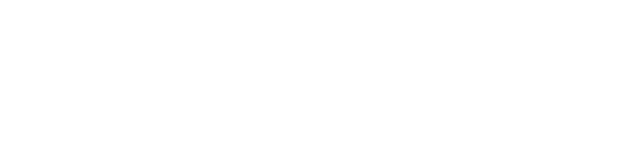
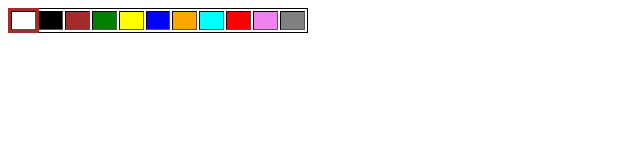
Before and after one commit to pbsphp/ShittyPixels, a plain HTML site: page client/index.html in a window 1280 px wide. Shown: the whole page, without its empty margins (0-640 px from the left). Drawn offline with Linux system fonts and the light colour scheme.

Commit message:
Add color chooser (palet)

```diff
--- a/client/index.html
+++ b/client/index.html
@@ -3,13 +3,41 @@
     <head>
         <meta charset="utf-8">
         <script type="text/javascript" src="./main.js"></script>
+        <link rel="stylesheet" type="text/css" href="main.css">
     </head>
     <body>
-        <canvas id="main-canvas" width="1000" height="500"></canvas>
+        <div>
+            <table id="palet-table" class="palet-table" border="1">
+            </table>
+        </div>
+
+        <div>
+            <canvas id="main-canvas" width="1000" height="500"></canvas>
+        </div>
 
         <script type="text/javascript">
+            // Hardcoded palet.
+            const paletConfig = [
+                "white",
+                "black",
+                "brown",
+                "green",
+                "yellow",
+                "blue",
+                "orange",
+                "cyan",
+                "red",
+                "violet",
+                "gray",
+            ];
+
+            const paletTable = document.getElementById("palet-table");
+            const paletManager = new PaletManager(paletTable, paletConfig);
+            paletManager.fillPaletTable();
+
             const canvas = document.getElementById("main-canvas");
-            const controller = new Controller(canvas);
+            const controller = new Controller(canvas, paletManager);
+
         </script>
     </body>
 </html>
--- /dev/null
+++ b/client/main.css
@@ -0,0 +1,13 @@
+.palet-table {
+    border: 1px solid black;
+    table-layout: fixed;
+    width: 300px;
+    height: 25px;
+}
+
+.palet-cell {
+}
+
+.pallet-cell-selected {
+    outline: 3px solid brown;
+}
--- a/client/main.js
+++ b/client/main.js
@@ -45,7 +45,7 @@ class CanvasWrapper {
 
 
 class Controller {
-    constructor(canvas) {
+    constructor(canvas, paletManager) {
         this.connect = this.connect.bind(this);
         this.handleMessage = this.handleMessage.bind(this);
         this.handleCanvasClick = this.handleCanvasClick.bind(this);
@@ -58,6 +58,8 @@ class Controller {
         this.sock = new WebSocket(WEB_SOCKET_ADDR);
         this.sock.onmessage = this.handleMessage;
         this.sock.onopen = this.connect;
+
+        this.paletManager = paletManager;
     }
 
     connect() {
@@ -99,7 +101,7 @@ class Controller {
                 args: {
                     x: x,
                     y: y,
-                    color: "black"
+                    color: this.paletManager.selectedColor,
                 },
             })
         );
@@ -116,3 +118,46 @@ class Controller {
         }
     }
 }
+
+
+class PaletManager {
+    constructor(tableDomElement, colorsList) {
+        this.fillPaletTable = this.fillPaletTable.bind(this);
+        this.selectCell = this.selectCell.bind(this);
+        this.handleColorChoose = this.handleColorChoose.bind(this);
+
+        this.tableDomElement = tableDomElement;
+        this.colorsList = colorsList;
+
+        this.selectedColor = null;
+    }
+
+    fillPaletTable() {
+        const paletRow = this.tableDomElement.insertRow(0);
+        for (let color of paletConfig) {
+            const cell = paletRow.insertCell(-1);
+            cell.classList.add("palet-cell");
+            cell.style.backgroundColor = color;
+            cell.dataset.color = color;
+            cell.onclick = this.handleColorChoose;
+        }
+
+        this.selectCell(paletRow.cells[0]);
+    }
+
+    selectCell(selectedCell) {
+        this.selectedColor = selectedCell.dataset.color;
+
+        const oldCells = this.tableDomElement.getElementsByClassName(
+            "pallet-cell-selected");
+        for (let cell of oldCells) {
+            cell.classList.remove("pallet-cell-selected");
+        }
+
+        selectedCell.classList.add("pallet-cell-selected");
+    }
+
+    handleColorChoose(evt) {
+        this.selectCell(evt.srcElement);
+    }
+}
```
